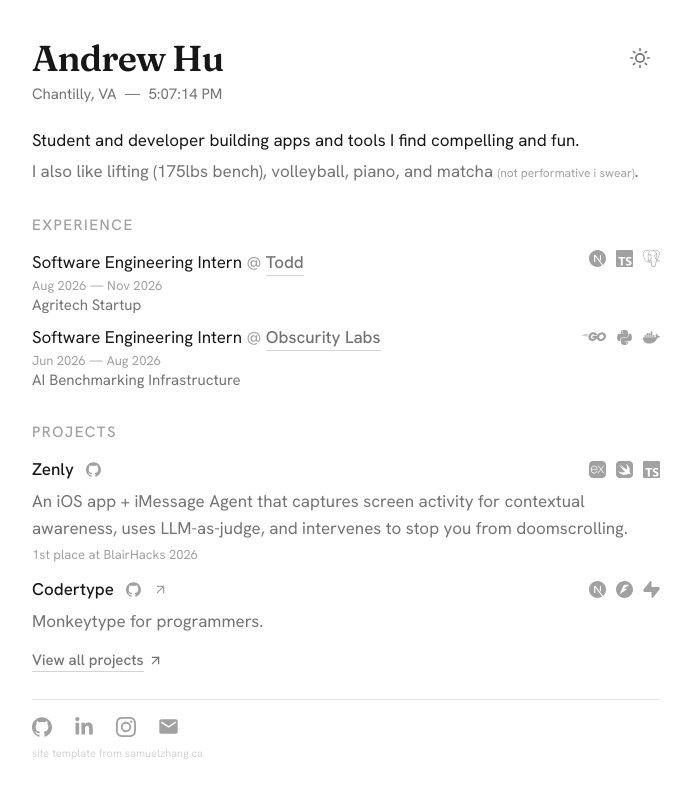
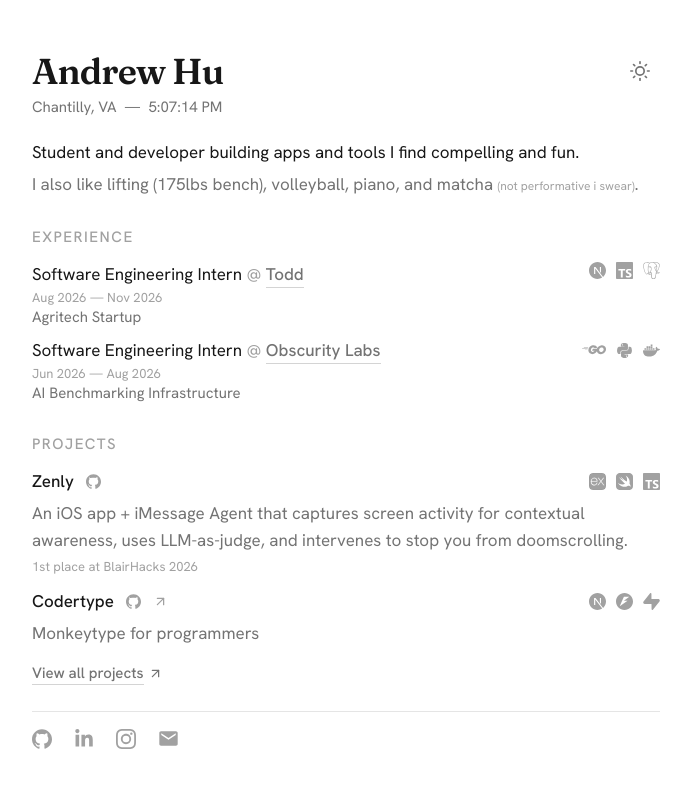
Before and after one commit to andrewdack/personalWebsite, a Next.js app: page / in a window 1280 px wide. Shown: the whole page, without its empty margins (294-985 px from the left). Built offline with nearby package versions, Linux system fonts and the light colour scheme; no server answers.

Commit message:
fix: details

```diff
--- a/app/page.tsx
+++ b/app/page.tsx
@@ -21,6 +21,8 @@ const socialLinks = [
     { label: "Instagram", href: socials.instagram, Icon: SiInstagram},
     { label: "Send an email!", href: socials.email, Icon: IoMdMail, size: 21 },
 ];
+
+// Site template from samuelzhang.ca
 
 export default function Home() {
     const featuredProjects = projects.filter((project) => project.featured);
@@ -175,16 +177,6 @@ export default function Home() {
                                 </a>
                             ))}
                         </div>
-                        <p className="mt-2 text-[11px]">
-                            <a
-                                href="https://samuelzhang.ca"
-                                target="_blank"
-                                rel="noopener noreferrer"
-                                className="text-neutral-300 transition-colors hover:text-neutral-500 dark:text-neutral-700 dark:hover:text-neutral-500"
-                            >
-                                site template from samuelzhang.ca
-                            </a>
-                        </p>
                     </div>
                     <div className="animate-fade-in-up w-full sm:w-auto" style={cascade()}>
                         <NowPlaying />
--- a/data/site.ts
+++ b/data/site.ts
@@ -87,7 +87,7 @@ export const projects: Project[] = [
         title: "Codertype",
         // Full-stack typing test with real-time analytics, authentication, and
         // leaderboards. Built with Next.js, FastAPI, and Supabase.
-        description: "Monkeytype for programmers.",
+        description: "Monkeytype for programmers",
         link: "https://codertype.xyz",
         github: "https://github.com/andrewdack/codertype",
         tech: ["nextjs", "fastapi", "supabase"],
```
